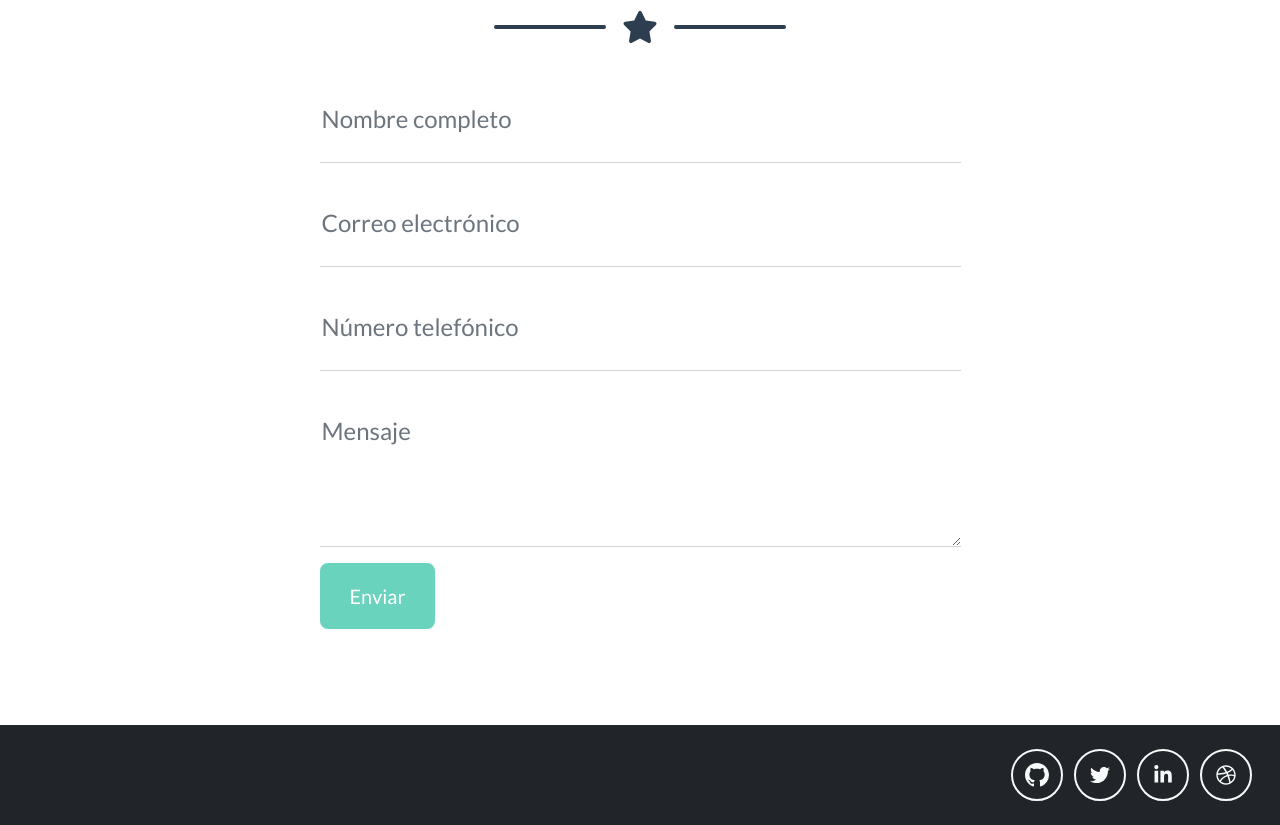
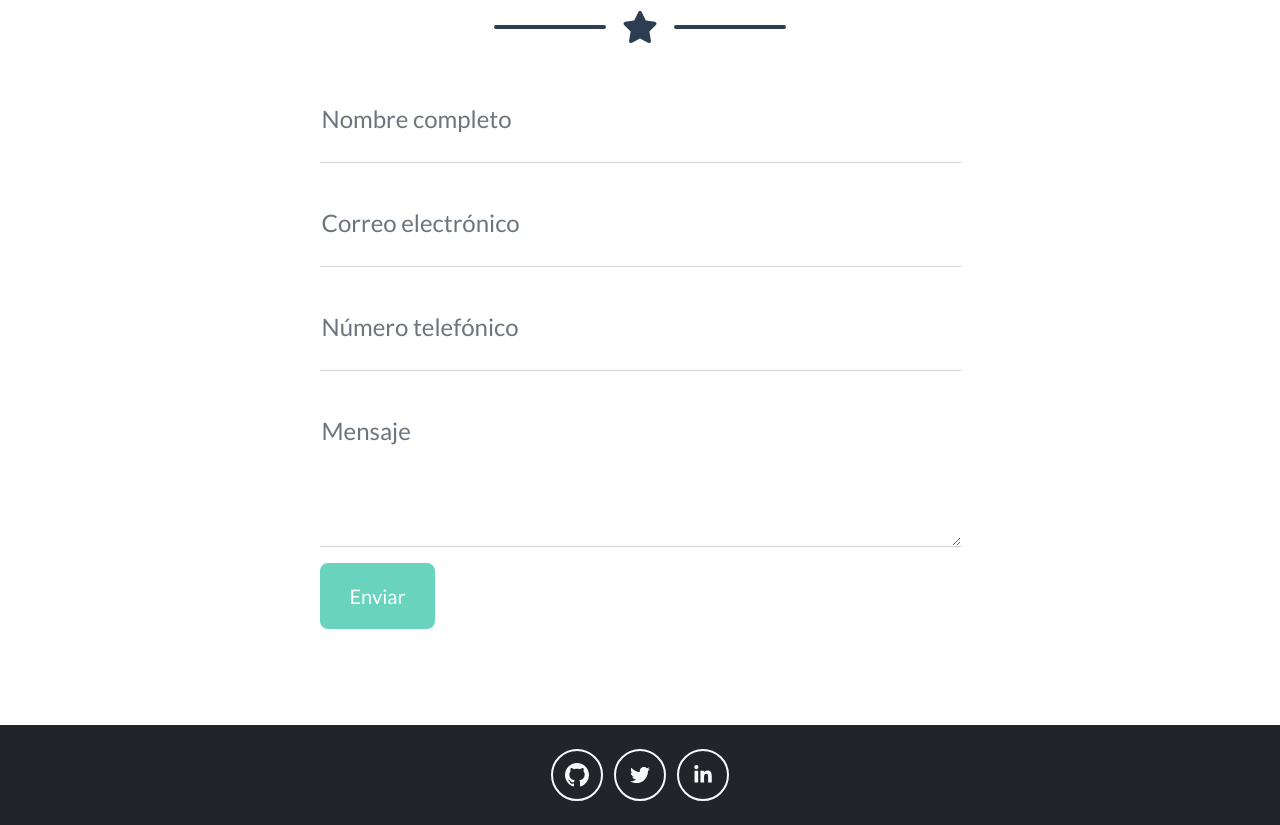
Before and after one commit to jonathanbarzola/personal-website, a plain HTML site: page index.html in a window 1280 px wide. Shown: the part 3322-4147 px from the top of the page. Drawn offline with nearby package versions, Linux system fonts and the light colour scheme.

Commit message:
icon fixed

```diff
--- a/index.html
+++ b/index.html
@@ -156,7 +156,7 @@
       </section>
 
 
-    <!-- Portfolio Section-->
+    <!-- Friends Section-->
     <section class="page-section portfolio bg-dark" id="amigos">
       <div class="container">
         <!-- Portfolio Section Heading-->
@@ -247,7 +247,7 @@
     </section>
 
 
-    <!-- Portfolio Section-->
+    <!-- Family Section-->
     <section class="page-section portfolio" id="familia">
       <div class="container">
         <!-- Portfolio Section Heading-->
@@ -474,11 +474,9 @@
     </section>
 
 
-
-
     <!-- Footer -->
     <footer class="footer bg-dark py-4 text-white">
-      <div class="container-fluid d-flex flex-row-reverse px-4">
+      <div class="container-fluid d-flex justify-content-center px-4">
 
         <!-- Footer Social Icons-->
         <div>
@@ -493,10 +491,6 @@
             <a class="btn btn-outline-light btn-social mx-1" href="https://www.linkedin.com/in/jonathanbarzola/"
               target="_blank"><i class="fab fa-fw fa-linkedin-in"></i
             ></a>
-            <a class="btn btn-outline-light btn-social mx-1" href="#page-top"
-              ><i class="fab fa-fw fa-dribbble"></i
-            ></a>
-
         </div>
       </div>
     </footer>
```
